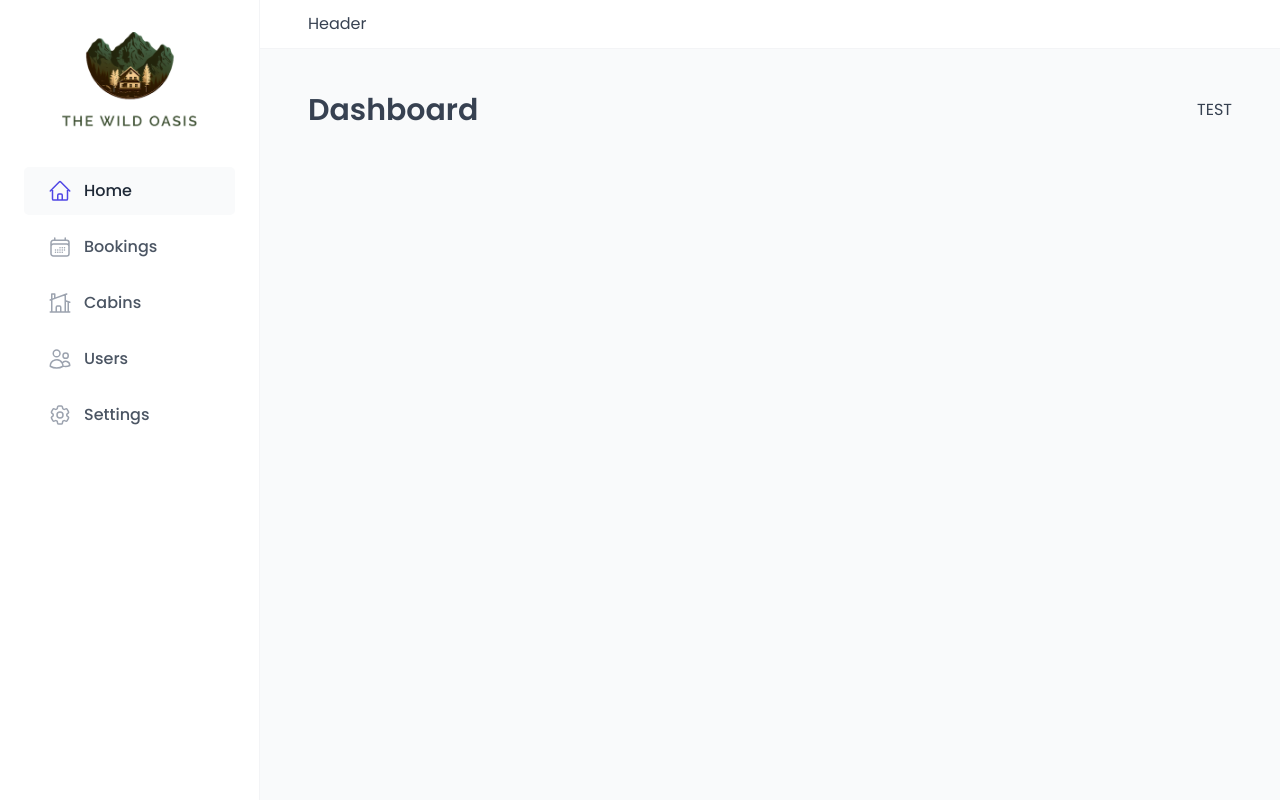
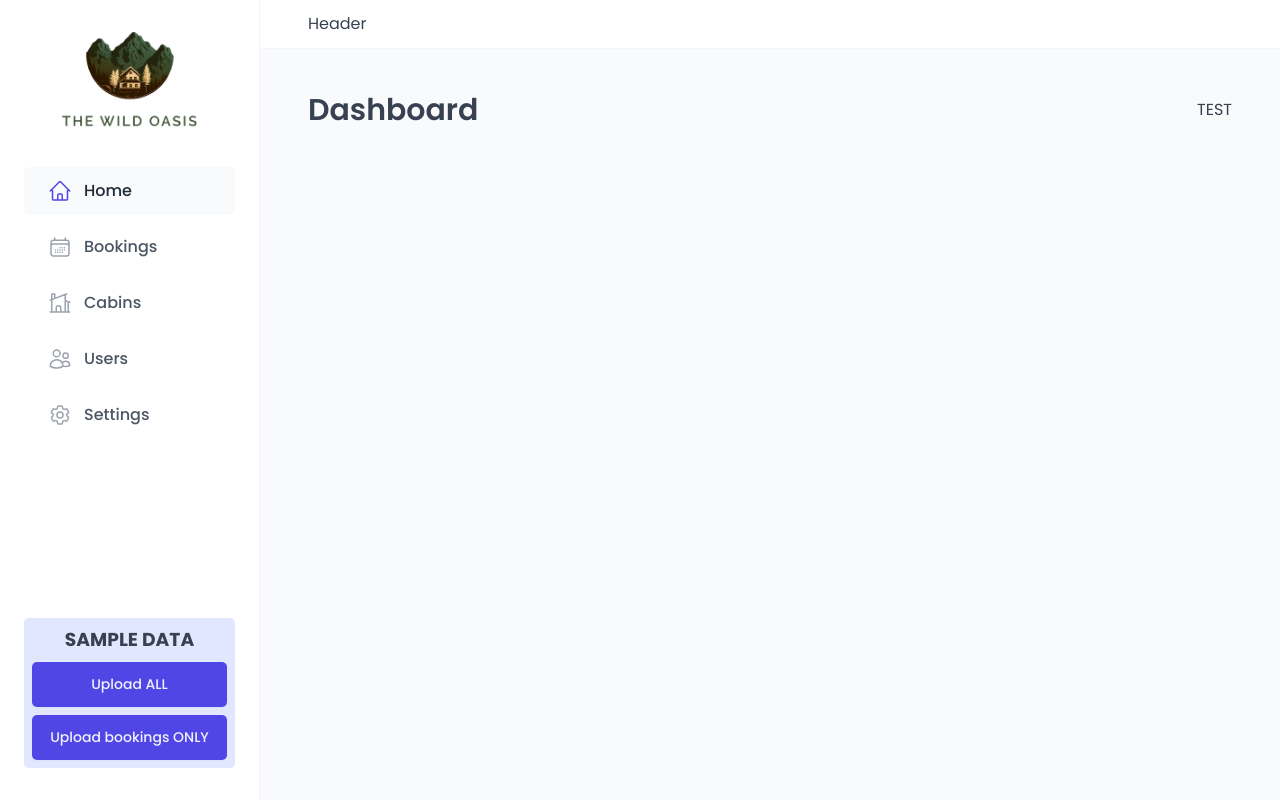
Before and after one commit to dmitlenko/the-wild-oasis, a React (Vite) app: page /dashboard in a window 1280 px wide. Built offline with nearby package versions, Linux system fonts and the light colour scheme; a web font is replaced by a local one.

Commit message:
refactor(ui): add Uploader component to Sidebar

```diff
--- a/src/ui/Sidebar.jsx
+++ b/src/ui/Sidebar.jsx
@@ -1,6 +1,7 @@
 import styled from 'styled-components';
 import Logo from './Logo';
 import MainNav from './MainNav';
+import Uploader from '../data/Uploader';
 
 const StyledSidebar = styled.aside`
   background-color: var(--color-grey-0);
@@ -17,6 +18,7 @@ function Sidebar() {
     <StyledSidebar>
       <Logo />
       <MainNav />
+      <Uploader />
     </StyledSidebar>
   );
 }
```
